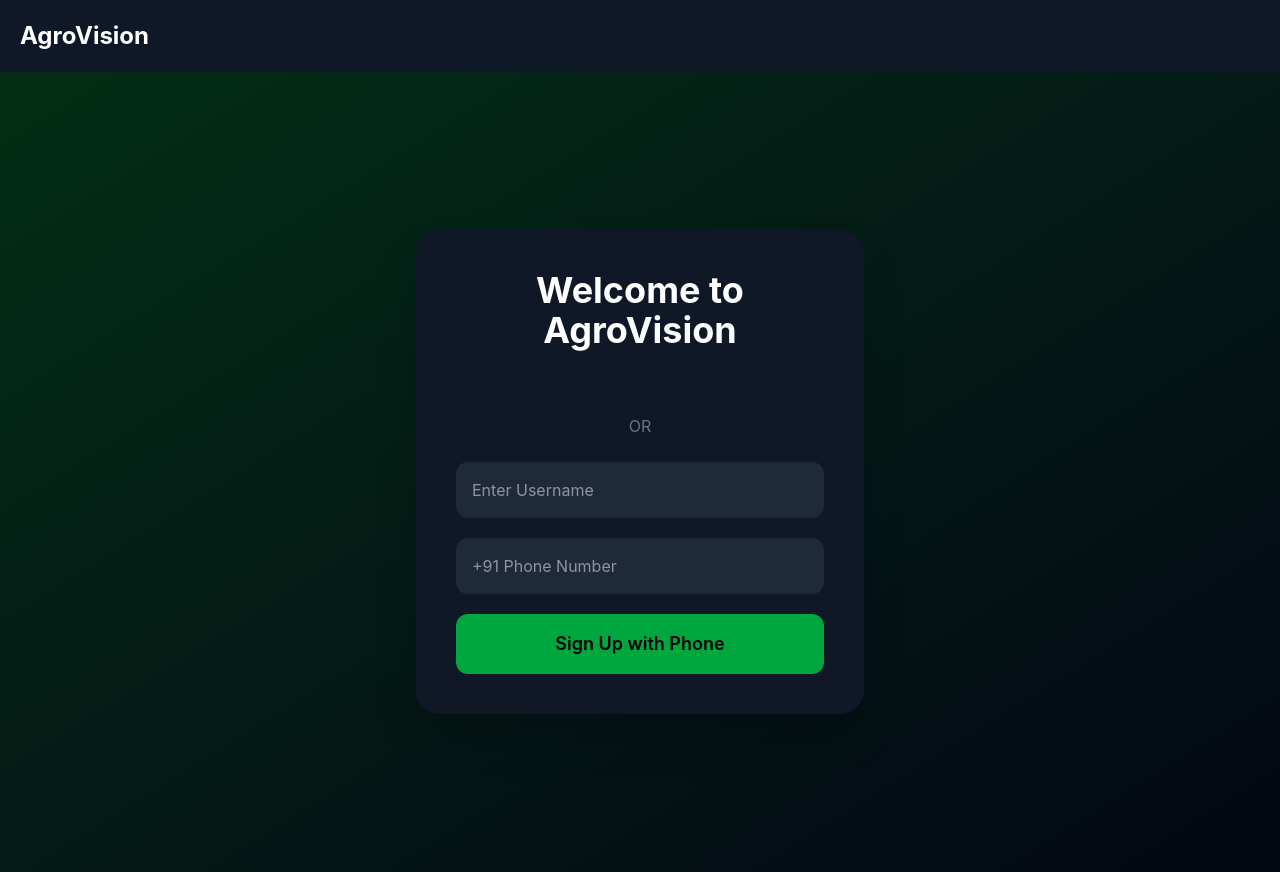
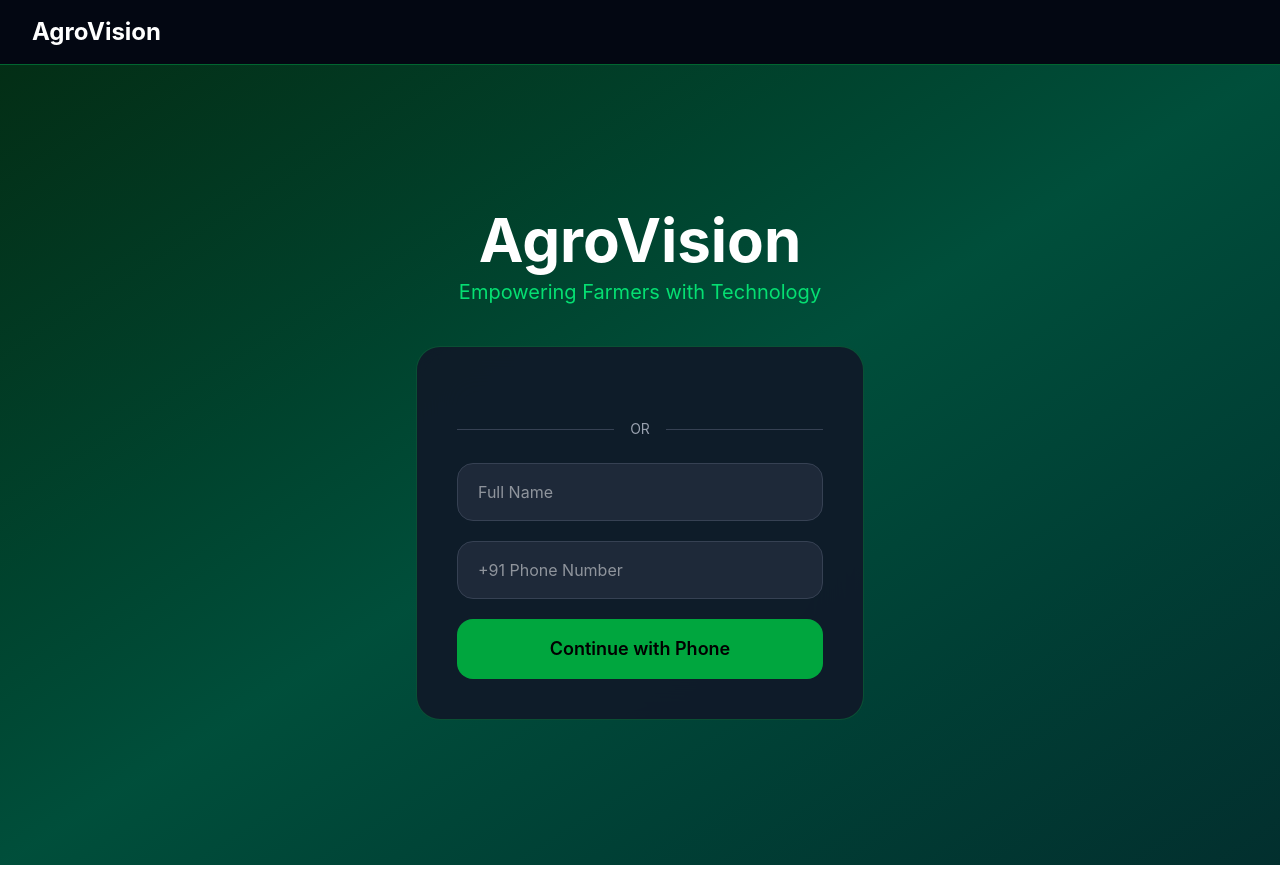
Before and after one commit to parth-choudhary613/Agrovision, a React (Vite) app in the folder frontend/: page / in a window 1280 px wide. Built offline with nearby package versions, Linux system fonts and the light colour scheme.

Commit message:
fixing signup issues

```diff
--- a/frontend/src/components/Navbar.jsx
+++ b/frontend/src/components/Navbar.jsx
@@ -1,37 +1,57 @@
 import { useEffect, useState } from 'react';
-import { useNavigate } from 'react-router-dom';
+import { useLocation, useNavigate } from 'react-router-dom';
 import axios from 'axios';
 
 const Navbar = () => {
   const [username, setUsername] = useState('');
+  const [isLoggedIn, setIsLoggedIn] = useState(false);
   const navigate = useNavigate();
+  const location = useLocation();
+
+  // Don't show user info on signup page
+  const isSignupPage = location.pathname === '/';
 
   useEffect(() => {
     const token = localStorage.getItem('token');
-    if (token) {
+
+    if (token && !isSignupPage) {
       axios.get('http://localhost:5000/api/auth/me', {
         headers: { Authorization: `Bearer ${token}` }
-      }).then(res => {
+      })
+      .then(res => {
         setUsername(res.data.username);
-      }).catch(() => localStorage.removeItem('token'));
+        setIsLoggedIn(true);
+      })
+      .catch(() => {
+        localStorage.removeItem('token');
+        setIsLoggedIn(false);
+      });
+    } else {
+      setIsLoggedIn(false);
     }
-  }, []);
+  }, [isSignupPage]);
 
   const logout = () => {
     localStorage.removeItem('token');
+    setIsLoggedIn(false);
     navigate('/');
   };
 
   return (
-    <nav className="bg-gray-900 text-white p-5 flex justify-between items-center shadow-lg">
-      <div className="text-2xl font-bold">AgroVision</div>
+    <nav className="bg-gray-950 border-b border-green-800 px-8 py-4 flex justify-between items-center sticky top-0 z-50">
+      <div className="flex items-center gap-3">
+        <div className="text-2xl font-bold text-white">AgroVision</div>
+      </div>
 
-      {username && (
-        <div className="flex items-center gap-6">
-          <span className="text-lg font-medium">👋 {username}</span>
+      {/* Show username & logout ONLY when logged in AND not on signup page */}
+      {isLoggedIn && !isSignupPage && (
+        <div className="flex items-center gap-4">
+          <div className="flex items-center gap-2 text-white">
+            👋 <span className="font-medium">{username}</span>
+          </div>
           <button
             onClick={logout}
-            className="bg-red-600 hover:bg-red-700 px-5 py-2 rounded-lg font-medium"
+            className="bg-red-600 hover:bg-red-700 px-5 py-2 rounded-xl text-sm font-medium transition"
           >
             Logout
           </button>
--- a/frontend/src/pages/Dashboard.jsx
+++ b/frontend/src/pages/Dashboard.jsx
@@ -1,9 +1,51 @@
+import { useEffect, useState } from 'react';
+import { useNavigate } from 'react-router-dom';
+import axios from 'axios';
+
 const Dashboard = () => {
+  const [username, setUsername] = useState('');
+  const navigate = useNavigate();
+
+  useEffect(() => {
+    const token = localStorage.getItem('token');
+    if (token) {
+      axios.get('http://localhost:5000/api/auth/me', {
+        headers: { Authorization: `Bearer ${token}` }
+      })
+      .then(res => setUsername(res.data.username))
+      .catch(() => navigate('/'));
+    } else {
+      navigate('/');
+    }
+  }, [navigate]);
+
+  const logout = () => {
+    localStorage.removeItem('token');
+    navigate('/');
+  };
+
   return (
-    <div className="min-h-screen bg-gradient-to-br from-green-950 to-gray-950 text-white p-10">
-      <div className="max-w-4xl mx-auto text-center">
-        <h1 className="text-6xl font-bold mb-6">Welcome</h1>
-        <p className="text-2xl text-gray-300">You have successfully logged in!</p>
+    <div className="min-h-screen bg-gradient-to-br from-green-950 to-teal-950 text-white">
+      {/* Top Bar */}
+      <div className="flex justify-between items-center p-6 border-b border-green-800">
+        <div>
+          <h1 className="text-4xl font-bold">Welcome back, {username}! 👋</h1>
+          <p className="text-green-400 mt-1">Here's what's happening in your farm today.</p>
+        </div>
+        <button
+          onClick={logout}
+          className="bg-red-600 hover:bg-red-700 px-6 py-3 rounded-2xl font-medium transition"
+        >
+          Logout
+        </button>
+      </div>
+
+      <div className="p-8">
+        <div className="max-w-4xl mx-auto">
+          <button className="bg-green-600 hover:bg-green-700 text-lg px-8 py-4 rounded-2xl flex items-center gap-3 font-semibold">
+            + Scan New Plant
+          </button>
+        </div>
       </div>
     </div>
   );
--- a/frontend/src/pages/Signup.jsx
+++ b/frontend/src/pages/Signup.jsx
@@ -5,89 +5,116 @@ import axios from 'axios';
 const Signup = () => {
   const [username, setUsername] = useState('');
   const [phone, setPhone] = useState('');
+  const [loading, setLoading] = useState(false);
   const navigate = useNavigate();
-  // Google Callback
+
+  // Google Sign In - Clean Version
   useEffect(() => {
-    window.handleGoogleCallback = async (response) => {
-      try {
-        const res = await axios.post('http://localhost:5000/api/auth/google', {
-          credential: response.credential
-        });
-
-        localStorage.setItem('token', res.data.token);
-        navigate('/dashboard');
-      } catch (err) {
-        console.error(err.response?.data || err);
-        alert('Google Signup Failed: ' + (err.response?.data?.msg || err.message));
+    // Remove previous instances
+    if (window.google?.accounts?.id) {
+      window.google.accounts.id.cancel();
     }
-    };
 
     const script = document.createElement('script');
     script.src = "https://accounts.google.com/gsi/client";
     script.async = true;
+    script.onload = () => {
+      window.google.accounts.id.initialize({
+        client_id: import.meta.env.VITE_GOOGLE_CLIENT_ID,
+        callback: async (response) => {
+          try {
+            setLoading(true);
+            const res = await axios.post('http://localhost:5000/api/auth/google', {
+              credential: response.credential
+            });
+            localStorage.setItem('token', res.data.token);
+            navigate('/dashboard');
+          } catch (err) {
+            console.error(err);
+            alert('Google Signup Failed');
+          } finally {
+            setLoading(false);
+          }
+        }
+      });
+
+      window.google.accounts.id.renderButton(
+        document.getElementById('googleButton'),
+        {
+          theme: "filled_black",
+          size: "large",
+          text: "continue_with",
+          shape: "pill"
+        }
+      );
+    };
+
     document.body.appendChild(script);
 
-    return () => delete window.handleGoogleCallback;
+    return () => {
+      if (window.google?.accounts?.id) {
+        window.google.accounts.id.cancel();
+      }
+    };
   }, [navigate]);
 
   const handlePhoneSignup = async () => {
-    if (!username || !phone) return alert("Please fill all fields");
+    if (!username || !phone) return alert("Please fill both fields");
     try {
+      setLoading(true);
       const res = await axios.post('http://localhost:5000/api/auth/phone', { username, phone });
       localStorage.setItem('token', res.data.token);
       navigate('/dashboard');
     } catch (err) {
       alert(err.response?.data?.msg || "Signup failed");
+    } finally {
+      setLoading(false);
     }
   };
 
   return (
-    <div className="min-h-screen bg-gradient-to-br from-green-950 to-gray-950 flex items-center justify-center">
-      <div className="bg-gray-900 p-10 rounded-3xl shadow-2xl w-full max-w-md">
-        <h1 className="text-4xl font-bold text-center mb-8 text-white">Welcome to AgroVision</h1>
-
-        {/* Google Signup */}
-        <div className="flex justify-center mb-8">
-          <div
-            id="g_id_onload"
-            data-client_id={import.meta.env.VITE_GOOGLE_CLIENT_ID}
-            data-callback="handleGoogleCallback"
-            data-auto_prompt="false"
-          ></div>
-          <div
-            className="g_id_signin"
-            data-type="standard"
-            data-size="large"
-            data-theme="filled_black"
-            data-text="continue_with"
-            data-shape="rectangular"
-          ></div>
+    <div className="min-h-screen bg-gradient-to-br from-green-950 via-emerald-900 to-teal-950 flex items-center justify-center p-4">
+      <div className="w-full max-w-md">
+        <div className="text-center mb-10">
+          <h1 className="text-6xl font-bold text-white mb-2">AgroVision</h1>
+          <p className="text-green-400 text-xl">Empowering Farmers with Technology</p>
         </div>
 
-        <div className="text-center text-gray-500 my-6">OR</div>
+        <div className="bg-gray-900/90 backdrop-blur-xl p-10 rounded-3xl border border-green-500/30">
+          {/* Google Button Container */}
+          <div id="googleButton" className="flex justify-center mb-8"></div>
+
+          <div className="flex items-center my-6 gap-4">
+            <div className="h-px bg-gray-700 flex-1"></div>
+            <span className="text-gray-400 text-sm">OR</span>
+            <div className="h-px bg-gray-700 flex-1"></div>
+          </div>
 
           {/* Phone Signup */}
           <div className="space-y-5">
             <input
               type="text"
-            placeholder="Enter Username"
+              placeholder="Full Name"
               value={username}
               onChange={(e) => setUsername(e.target.value)}
-            className="w-full p-4 bg-gray-800 rounded-xl text-white focus:outline-none"
+              className="w-full px-5 py-4 bg-gray-800 rounded-2xl border border-gray-700 focus:border-green-500 outline-none text-white"
             />
             <input
               type="tel"
               placeholder="+91 Phone Number"
               value={phone}
               onChange={(e) => setPhone(e.target.value)}
-            className="w-full p-4 bg-gray-800 rounded-xl text-white focus:outline-none"
+              className="w-full px-5 py-4 bg-gray-800 rounded-2xl border border-gray-700 focus:border-green-500 outline-none text-white"
             />
+
             <button
               onClick={handlePhoneSignup}
-            className="w-full bg-green-600 hover:bg-green-700 py-4 rounded-xl text-lg font-semibold"
+              disabled={loading}
+              className="w-full bg-green-600 hover:bg-green-700 py-4 rounded-2xl text-lg font-semibold disabled:opacity-50"
             >
-            Sign Up with Phone
+              {loading ? "Please wait..." : "Continue with Phone"}
             </button>
+          </div>
         </div>
       </div>
     </div>
```
Also changed, not shown: 1 other file (tests, documents, lock files or other folders). Lines whose indentation alone changed are shown as unchanged.
